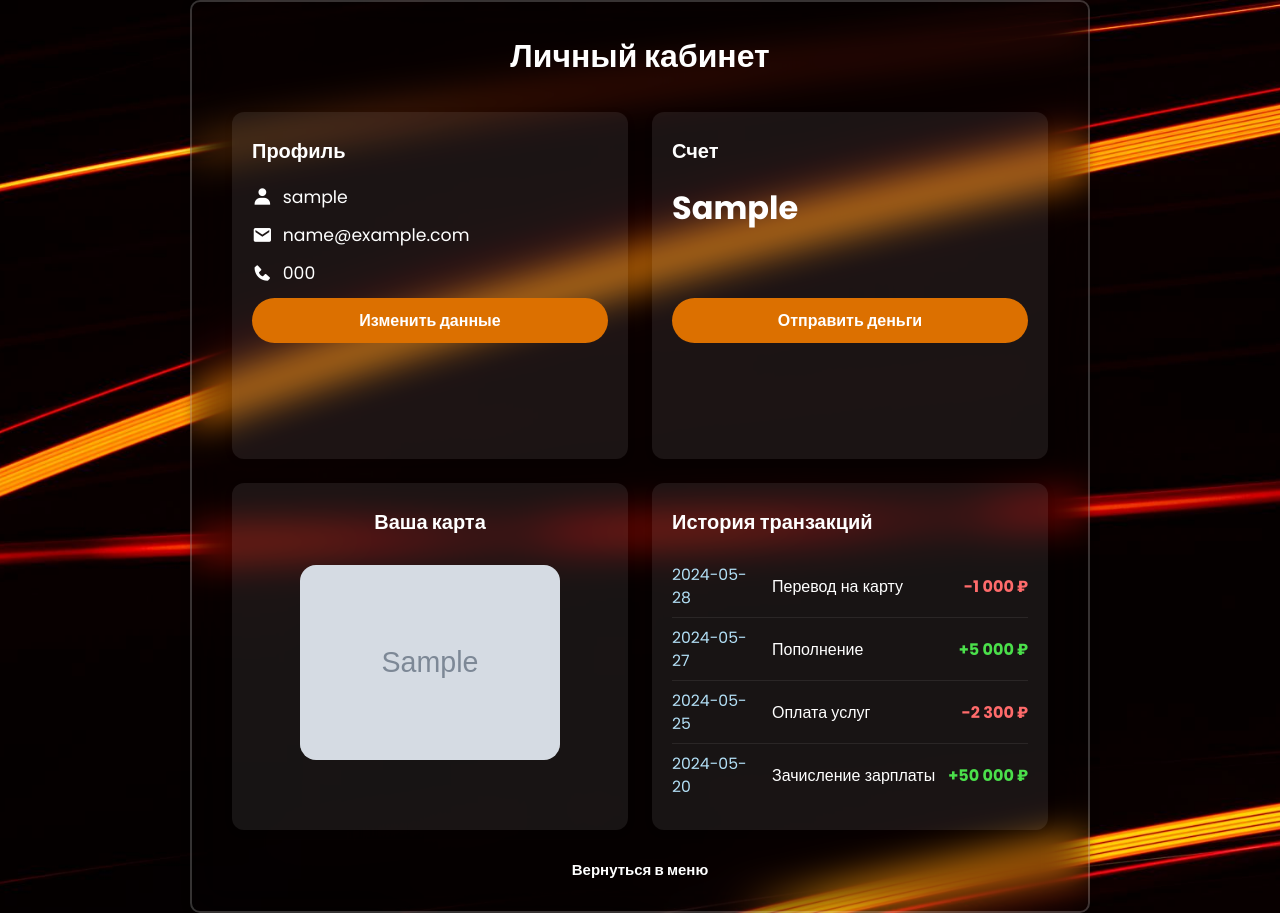
After one commit to sanitaj/website, a PHP site: page /profile.php in a window 1280 px wide. The commit adds this page. Run offline with PHP 8.4, Linux system fonts and the light colour scheme; the visitor is signed in with stand-in values (Sample User, id 1); tables that the repository leaves empty or names only in its code hold one stand-in row (values such as "Sample post"); grey boxes marked "Sample" are stand-in pictures.

Commit message:
╨Р╨▓╤В╨╛╨╝╨░╤В╨╕╤З╨╡╤Б╨║╨╛╨╡ ╨╛╨▒╨╜╨╛╨▓╨╗╨╡╨╜╨╕╨╡ ╤Д╨░╨╣╨╗╨╛╨▓

```diff
--- /dev/null
+++ b/css/profile.css
@@ -0,0 +1,214 @@
+@import url('https://fonts.googleapis.com/css2?family=Poppins:wght@400;500;700;800&display=swap');
+
+* {
+    margin: 0;
+    padding: 0;
+    box-sizing: border-box;
+    font-family: 'Poppins', sans-serif;
+}
+
+body {
+    display: flex;
+    justify-content: center;
+    align-items: center;
+    min-height: 100vh;
+    background: url('img/15.jpg') no-repeat;
+    background-size: cover;
+    background-position: center;
+}
+
+.wrapper {
+    width: 900px;
+    max-width: 98vw;
+    background: transparent;
+    border: 2px solid rgba(255, 255, 255, .2);
+    backdrop-filter: blur(20px);
+    box-shadow: 0 0 10px rgba(0, 0, 0, .2);
+    color: #fff;
+    border-radius: 10px;
+    padding: 30px 40px;
+}
+
+.wrapper h1 {
+    font-size: 32px;
+    text-align: center;
+    margin-bottom: 32px;
+}
+
+.profile-grid {
+    display: grid;
+    grid-template-columns: 1fr 1fr;
+    grid-template-rows: 1fr 1fr;
+    gap: 24px;
+}
+
+.profile-box {
+    background: rgba(255,255,255,0.08);
+    border-radius: 12px;
+    padding: 24px 20px;
+    box-shadow: 0 2px 8px rgba(0,0,0,0.08);
+    display: flex;
+    flex-direction: column;
+    align-items: flex-start;
+}
+
+.profile-box h2 {
+    font-size: 20px;
+    margin-bottom: 18px;
+    font-weight: 700;
+}
+
+.user-info .info-row {
+    display: flex;
+    align-items: center;
+    margin-bottom: 12px;
+    font-size: 1.08em;
+}
+
+.user-info .info-row i {
+    margin-right: 10px;
+    font-size: 1.2em;
+}
+
+.balance-info .balance {
+    font-size: 2em;
+    font-weight: 700;
+    margin-bottom: 18px;
+}
+
+.balance-info .btn {
+    width: 100%;
+    padding: 10px 0;
+    background: #DC7000;
+    color: #fff;
+    border: none;
+    border-radius: 40px;
+    font-size: 1em;
+    font-weight: 600;
+    cursor: pointer;
+    margin-top: 48px; /* чтобы кнопка была ниже баланса */
+    transition: background 0.2s, color 0.2s;
+}
+
+.balance-info .btn:hover {
+    background: #b95c00;
+    color: #fff;
+}
+
+.user-info .btn {
+    width: 100%;
+    padding: 10px 0;
+    background: #DC7000;
+    color: #fff;
+    border: none;
+    border-radius: 40px;
+    font-size: 1em;
+    font-weight: 600;
+    cursor: pointer;
+    margin-top: 0px; /* чтобы кнопка была ниже баланса */
+    transition: background 0.2s, color 0.2s;
+}
+
+.user-info .btn:hover {
+    background: #b95c00;
+    color: #fff;
+}
+
+.card-info {
+    align-items: center;
+}
+
+.bank-card {
+    width: 90%;
+    max-width: 260px;
+    border-radius: 16px;
+    box-shadow: none;
+    margin-top: 10px;
+}
+
+.transactions-info {
+    width: 100%;
+}
+
+.transactions-list {
+    list-style: none;
+    width: 100%;
+}
+
+.transactions-list li {
+    display: flex;
+    justify-content: space-between;
+    align-items: center;
+    padding: 8px 0;
+    border-bottom: 1px solid rgba(255,255,255,0.08);
+    font-size: 1em;
+}
+
+.transactions-list li:last-child {
+    border-bottom: none;
+}
+
+.tr-date {
+    width: 90px;
+    color: #b3e0f7;
+    font-size: 0.98em;
+}
+
+.tr-desc {
+    flex: 1;
+    margin: 0 10px;
+    color: #fff;
+}
+
+.tr-sum {
+    min-width: 80px;
+    text-align: right;
+    font-weight: 600;
+}
+
+.tr-sum.plus {
+    color: #4be04b;
+}
+
+.tr-sum.minus {
+    color: #ff6b6b;
+}
+
+.register-link {
+    font-size: 15px;
+    text-align: center;
+    margin-top: 28px;
+}
+
+.register-link p a {
+    color: #fff;
+    text-decoration: none;
+    font-weight: 600;
+}
+
+.register-link p a:hover {
+    text-decoration: underline;
+}
+
+.btn, a.btn {
+    display: block;
+    width: 100%;
+    padding: 10px 0;
+    background: #DC7000;
+    color: #fff !important;
+    border: none;
+    border-radius: 40px;
+    font-size: 1em;
+    font-weight: 600;
+    cursor: pointer;
+    text-align: center;
+    text-decoration: none !important; /* убирает подчеркивание */
+    margin-top: 18px;
+    transition: background 0.2s, color 0.2s;
+}
+
+.btn:hover, a.btn:hover {
+    background: #b95c00;
+    color: #fff !important;
+    text-decoration: none !important;
+}
--- a/index.php
+++ b/index.php
@@ -41,7 +41,7 @@ session_start();
                       </li>
                     <li class="btn">
                         <?php if (isset($_SESSION['user_id'])): ?>
-                            <a id="accountButton" href="account.php">Account</a>
+                            <a id="accountButton" href="Profile.php">Account</a>
                         <?php else: ?>
                             <a id="accountButton" href="login.php">Login/Sign up</a>
                         <?php endif; ?>
@@ -64,7 +64,6 @@ session_start();
             <img src="img/picture4.svg" alt="">
         </div>
         <div class="container trending">
-            <a href="cards.php" class="see-all">SEE ALL</a>
             <h3>Check this out</h3>
 
 
--- /dev/null
+++ b/profile.php
@@ -0,0 +1,81 @@
+<?php
+session_start();
+require 'db.php';
+$user_id = $_SESSION['user_id'];
+$stmt = $conn->prepare("SELECT name, username, email, phone, balance, card_img FROM users WHERE id=?");
+$stmt->bind_param("i", $user_id);
+$stmt->execute();
+$stmt->bind_result($name, $username, $email, $phone, $balance, $card_img);
+$stmt->fetch();
+$stmt->close();
+$conn->close();
+
+$user = [
+    'name' => $name,
+    'username' => $username,
+    'email' => $email,
+    'phone' => $phone,
+    'balance' => $balance ?? '0 ₽',
+    'card_img' => $card_img ?: 'img/11.png'
+];
+$transactions = [
+    ['date' => '2024-05-28', 'desc' => 'Перевод на карту', 'sum' => '-1 000 ₽'],
+    ['date' => '2024-05-27', 'desc' => 'Пополнение', 'sum' => '+5 000 ₽'],
+    ['date' => '2024-05-25', 'desc' => 'Оплата услуг', 'sum' => '-2 300 ₽'],
+    ['date' => '2024-05-20', 'desc' => 'Зачисление зарплаты', 'sum' => '+50 000 ₽'],
+];
+?>
+<!DOCTYPE html>
+<html lang="ru">
+<head>
+    <meta charset="UTF-8" />
+    <meta name="viewport" content="width=device-width, initial-scale=1.0"/>
+    <title>Личный кабинет</title>
+    <link rel="stylesheet" href="css/profile.css">
+    <link href="https://unpkg.com/boxicons@2.1.4/css/boxicons.min.css" rel="stylesheet">
+</head>
+<body>
+<div class="wrapper">
+    <h1>Личный кабинет</h1>
+    <div class="profile-grid">
+        <!-- Окно 1: Информация о пользователе -->
+        <div class="profile-box user-info">
+            <h2>Профиль</h2>
+            <div class="info-row"><i class='bx bxs-user'></i> <span><?php echo $user['username']; ?></span></div>
+            <div class="info-row"><i class='bx bxs-envelope'></i> <span><?php echo $user['email']; ?></span></div>
+            <div class="info-row"><i class='bx bxs-phone'></i> <span><?php echo $user['phone']; ?></span></div>
+            <a href="account.php" class="btn">Изменить данные</a>
+        </div>
+        <!-- Окно 2: Состояние счета -->
+        <div class="profile-box balance-info">
+            <h2>Счет</h2>
+            <div class="balance"><?php echo $user['balance']; ?></div>
+            <a href="transaction.php" class="btn">Отправить деньги</a>
+        </div>
+        <!-- Окно 3: Банковская карта -->
+        <div class="profile-box card-info">
+            <h2>Ваша карта</h2>
+            <img src="<?php echo $user['card_img']; ?>" alt="Банковская карта" class="bank-card">
+        </div>
+        <!-- Окно 4: История транзакций -->
+        <div class="profile-box transactions-info">
+            <h2>История транзакций</h2>
+            <ul class="transactions-list">
+                <?php foreach ($transactions as $tr): ?>
+                    <li>
+                        <span class="tr-date"><?php echo $tr['date']; ?></span>
+                        <span class="tr-desc"><?php echo $tr['desc']; ?></span>
+                        <span class="tr-sum <?php echo strpos($tr['sum'], '+') === 0 ? 'plus' : 'minus'; ?>">
+                            <?php echo $tr['sum']; ?>
+                        </span>
+                    </li>
+                <?php endforeach; ?>
+            </ul>
+        </div>
+    </div>
+    <div class="register-link">
+        <p><a href="index.php">Вернуться в меню</a></p>
+    </div>
+</div>
+</body>
+</html>
--- a/register.php
+++ b/register.php
@@ -1,4 +1,5 @@
 <?php
+session_start();
 require 'db.php';
 
 if ($_SERVER["REQUEST_METHOD"] == "POST") {
@@ -21,7 +22,9 @@ if ($_SERVER["REQUEST_METHOD"] == "POST") {
 
 
     if ($stmt->execute()) {
-        echo "Успешная регистрация!";
+        $_SESSION['user_id'] = $conn->insert_id; // сохраняем id нового пользователя
+        header("Location: cards.php");
+        exit();
     } else {
         if ($stmt->errno == 1062) {
             echo "Пользователь с таким username или email уже существует.";
```
Also changed, not shown: account.php (+1 -13 lines), cards.php (+50 -15 lines), css/cards.css (+59 -0 lines), css/transaction.css (added, +121 -0 lines), save_card.php (added, +26 -0 lines), transaction.php (added, +83 -0 lines), js/script.js (line endings or trailing spaces).
